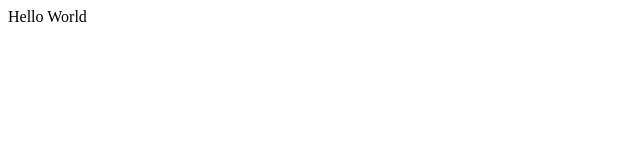
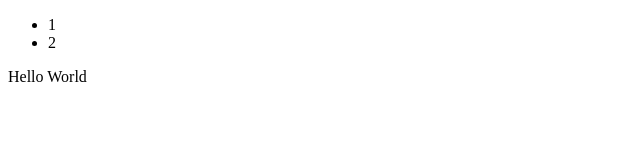
Before and after one commit to gurami-1234/exercise2, a plain HTML site: page index.html in a window 1280 px wide. Shown: the whole page, without its empty margins (0-640 px from the left). Drawn offline with Linux system fonts and the light colour scheme.

Commit message:
nav is done

```diff
--- a/index.html
+++ b/index.html
@@ -6,6 +6,13 @@
     <title>Document</title>
 </head>
 <body>
+    <nav>
+        <ul>
+            <li>1</li>
+            <li>2</li>
+        </ul>
+    </nav>
+
     Hello World
 </body>
 </html>
```
